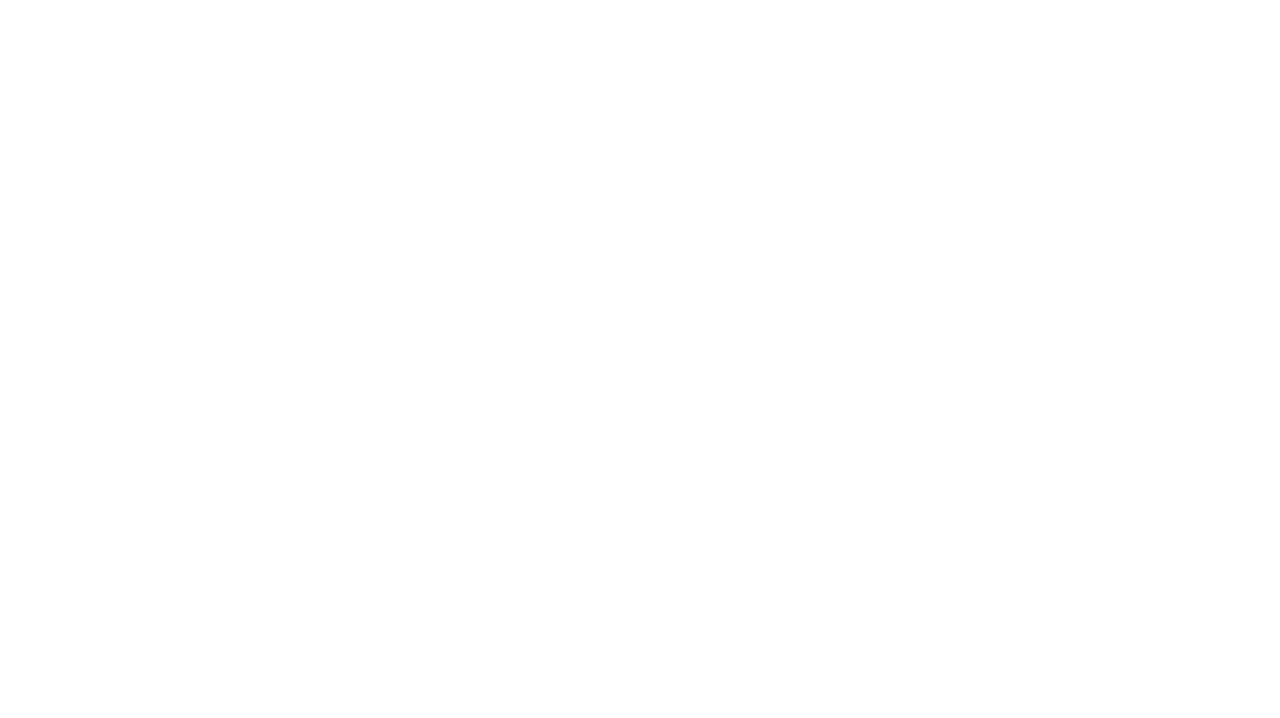
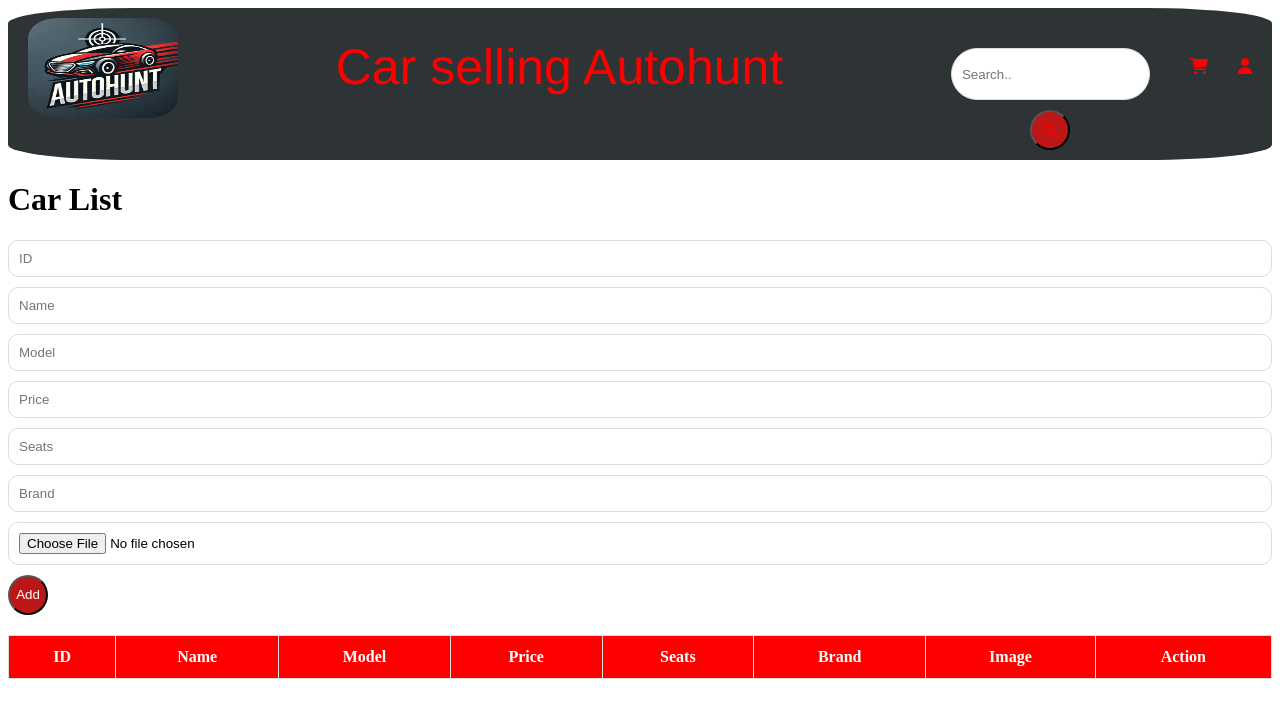
Before and after one commit to muidaoqui/mindx-react, a React (Create React App) app: page /car-list in a window 1280 px wide. Before the commit this address had no page. Shown: the top 718 px of the page. Built offline with nearby package versions, Linux system fonts and the light colour scheme.

Commit message:
form car list

```diff
--- a/src/App.js
+++ b/src/App.js
@@ -8,13 +8,36 @@ import Register from './pages/js/Register';
 import Login from './pages/js/Login';
 import '@fortawesome/fontawesome-free/css/all.min.css';
 import UserList from './pages/js/UserList';
+import CarList from './pages/js/CarList';
 function App() {
   return (
     <Router>
+      {/* Ẩn Navbar trên Login và Register */}
+      {window.location.pathname !== "/login" && window.location.pathname !== "/register" && <Navbar />}
+
       <Routes>
-        <Route path="/" element={<Register />} />
+        {/* Trang đăng ký */}
+        <Route path="/register" element={<Register />} />
+
+        {/* Trang đăng nhập */}
         <Route path="/login" element={<Login />} />
-        <Route path="/user-list" element={<UserList />} /> {/* Thêm route này */}
+
+        {/* Trang chủ */}
+        <Route path="/home" element={<Home />} />
+
+        {/* Trang giới thiệu về Toyota */}
+        <Route path="/about" element={<About />} />
+
+        {/* Trang liên hệ (Rolls-Royce) */}
+        <Route path="/contact" element={<Contact />} />
+
+        {/* Chuyển hướng mặc định */}
+        <Route path="/" element={<Navigate to="/login" replace />} />
+        <Route path="/user-list" element={<UserList/>} />
+        <Route path="/car-list" element={<CarList/>} />
+
+        <Route path="*" element={<h2>404 - Page Not Found</h2>} />
+
       </Routes>
     </Router>
   );
--- a/src/pages/css/Admin.css
+++ b/src/pages/css/Admin.css
@@ -37,7 +37,7 @@ td{
     background-color: white;
 }
 button{
-    width: 100%;
+
 }
 
 .create-btn{
@@ -46,6 +46,7 @@ button{
     border: none;
     padding: 6px 12px;
     cursor: pointer;
+    width: 100%;
 }
 
 .delete-btn {
@@ -54,6 +55,7 @@ button{
     border: none;
     padding: 6px 12px;
     cursor: pointer;
+    width: 100%;
 }
 
 .cancel-btn{
@@ -63,6 +65,7 @@ button{
     padding: 6px 12px;
     cursor: pointer;
     margin-top: 5px;
+    width: 100%;
 }
 
 .delete-btn:hover {
--- /dev/null
+++ b/src/pages/js/CarList.js
@@ -0,0 +1,134 @@
+import React, {useState, useEffect} from "react";
+import "../css/Admin.css";
+
+function CarList() {
+    const [cars, setCars] = useState([]);
+    const [carid, setCarid] = useState('');
+    const [carname, setCarname] = useState('');
+    const [carmodel, setCarmodel] = useState('');
+    const [carprice, setCarprice] = useState('');
+    const [carseats, setCarseats] = useState('');
+    const [carbrand, setCarbrand] = useState('');
+    const [carImage, setCarImage] = useState('');
+    const [editingIndex, setEditingIndex] = useState(null);
+    const [message, setMessage] = useState('');
+    const [msgColor, setMsgColor] = useState('red');
+
+    useEffect(() => {
+        const storedCars = JSON.parse(localStorage.getItem("cars")) || [];
+        setCars(storedCars);
+    }, []);
+    const handleEdit = (index) => {
+        const car = cars[index];
+        setCarid(car.carid);
+        setCarname(car.carname);
+        setCarmodel(car.carmodel);
+        setCarprice(car.carprice);
+        setCarseats(car.carseats);
+        setCarbrand(car.carbrand);
+        setCarImage(car.carImage);
+        setEditingIndex(index);
+    };
+    const handleSubmit = (e) => {
+        e.preventDefault();
+
+        if (!carid || !carname || !carmodel || !carprice || !carseats || !carbrand || !carImage) {
+            setMessage("Vui lòng điền đầy đủ thông tin.");
+            setMsgColor('red');
+            return;
+        }
+
+        let carsList = [...cars];
+
+        if (editingIndex !== null) {
+            carsList[editingIndex] = { carid, carname, carmodel, carprice, carseats, carbrand, carImage };
+            setMessage("Cập nhật thành công!");
+        } else if (carsList.find(car => car.carid === carid)) {
+            setMessage("ID đã tồn tại.");
+            setMsgColor('red');
+            return;
+        }
+        carsList.push({ carid, carname, carmodel, carprice, carseats, carbrand, carImage });
+        setMessage("Thêm xe thành công!");
+
+        setMsgColor('green');
+        setCars(carsList);
+        localStorage.setItem("cars", JSON.stringify(carsList));
+
+        setCarid('');
+        setCarname('');
+        setCarmodel('');
+        setCarprice('');
+        setCarseats('');
+        setCarbrand('');
+        setCarImage('');
+        setEditingIndex(null);
+    };
+    const handleDelete = (index) => {
+        const newCars = cars.filter((car, i) => i !== index);
+        setCars(newCars);
+        localStorage.setItem("cars", JSON.stringify(newCars));
+    };
+    const handleImageUpload = (e) => {
+        const file = e.target.files[0];
+        if (file) {
+            const reader = new FileReader();
+            reader.onloadend = () => {
+                setCarImage(reader.result); // Lưu ảnh dưới dạng base64
+            };
+            reader.readAsDataURL(file);
+        }
+    };
+    return (
+        <div className="container">
+            <h1>Car List</h1>
+            <form onSubmit={handleSubmit}>
+                <input type="text" placeholder="ID" value={carid} onChange={(e) => setCarid(e.target.value)} />
+                <input type="text" placeholder="Name" value={carname} onChange={(e) => setCarname(e.target.value)} />
+                <input type="text" placeholder="Model" value={carmodel} onChange={(e) => setCarmodel(e.target.value)} />
+                <input type="text" placeholder="Price" value={carprice} onChange={(e) => setCarprice(e.target.value)} />
+                <input type="text" placeholder="Seats" value={carseats} onChange={(e) => setCarseats(e.target.value)} />
+                <input type="text" placeholder="Brand" value={carbrand} onChange={(e) => setCarbrand(e.target.value)} />
+                <input type="file" accept="image/*" onChange={handleImageUpload} />
+
+                {carImage && <img src={carImage} alt="Car Preview" width="100" />}
+
+                <button type="submit">{editingIndex !== null ? "Update" : "Add"}</button>
+            </form>
+            <p style={{ color: msgColor }}>{message}</p>
+            <table>
+                <thead>
+                    <tr>
+                        <th>ID</th>
+                        <th>Name</th>
+                        <th>Model</th>
+                        <th>Price</th>
+                        <th>Seats</th>
+                        <th>Brand</th>
+                        <th>Image</th>
+                        <th>Action</th>
+                    </tr>
+                </thead>
+                <tbody>
+                    {cars.map((car, index) => (
+                        <tr key={index}>
+                            <td>{car.carid}</td>
+                            <td>{car.carname}</td>
+                            <td>{car.carmodel}</td>
+                            <td>{car.carprice}</td>
+                            <td>{car.carseats}</td>
+                            <td>{car.carbrand}</td>
+                            <img src={car.carImage} alt={car.carname} width="100" />
+                            <td>
+                                <button onClick={() => handleEdit(index)}>Edit</button>
+                                <button onClick={() => handleDelete(index)}>Delete</button>
+                            </td>
+                        </tr>
+                    ))}
+                </tbody>
+            </table>
+        </div>
+    );
+}
+
+export default CarList;
```
